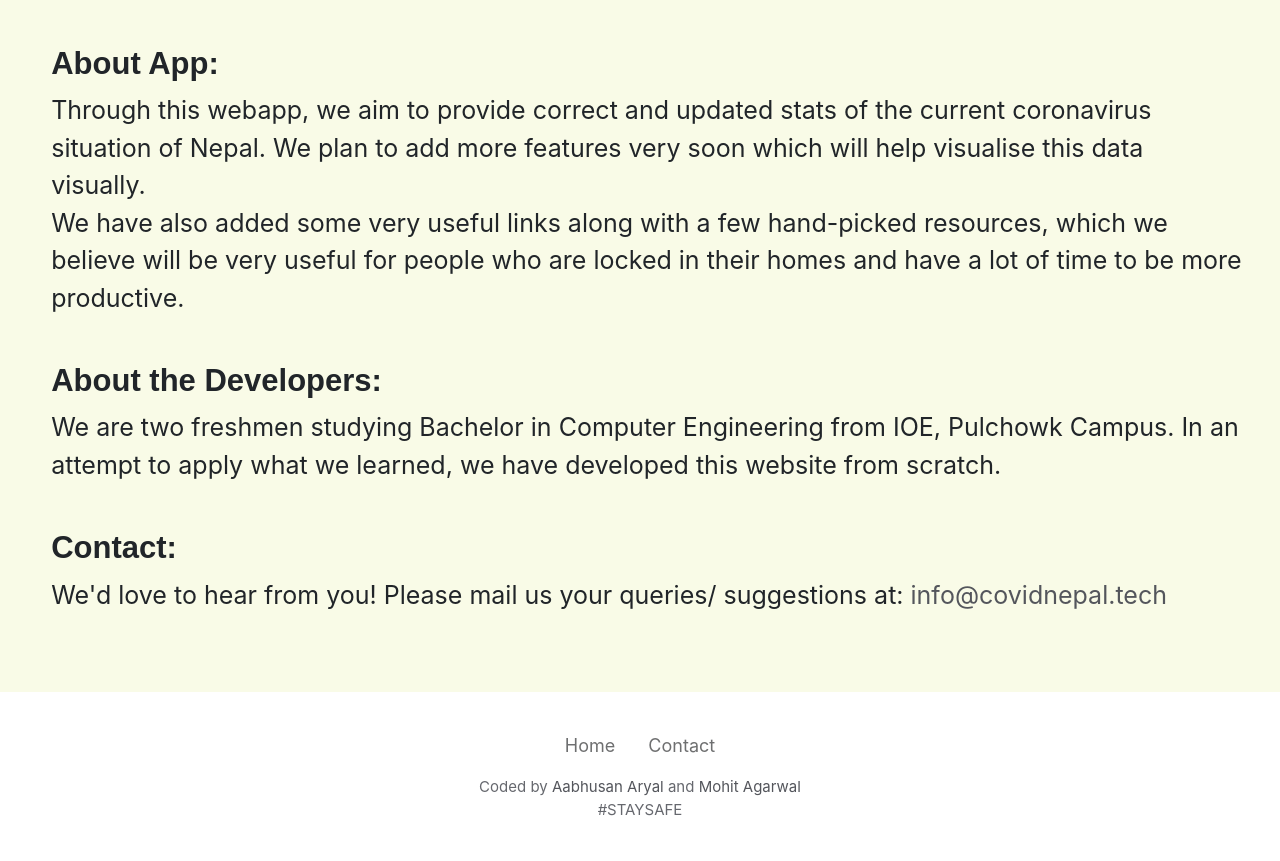
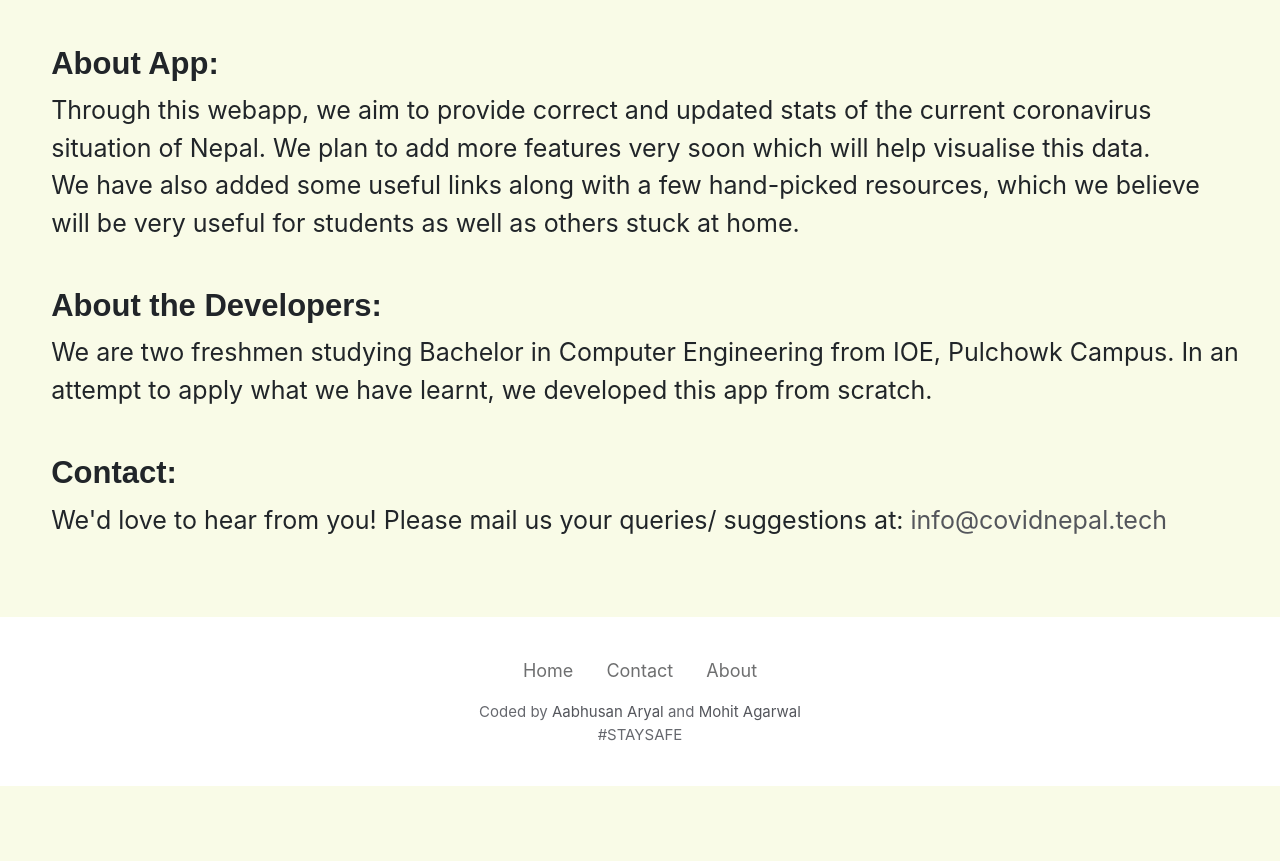
Before and after one commit to MoAgr/Covid, a Flask app: template templates/contact.html in a window 1280 px wide. Shown: the part 138-999 px from the top of the page. After the commit the page ends 924 px from the top, so only its background shows below. Run offline with Flask 2, Linux system fonts and the light colour scheme; the template is opened without the code that fills it, so the values that code supplies are empty.

Commit message:
v1 final beta

```diff
--- a/application.py
+++ b/application.py
@@ -79,6 +79,3 @@ def cases():
 @app.route('/contact')
 def contact():
     return render_template("contact.html")
-
-if __name__ == '__main__':
-    app.run(debug=True)
--- a/templates/contact.html
+++ b/templates/contact.html
@@ -29,16 +29,16 @@
 
 
     <div id="body-main-contact">
-        <h1 class = "contact-heading">About App:</h1>
-        <p class = "contact-paragraph">Through this webapp, we aim to provide correct and updated stats of the current coronavirus situation of Nepal. We plan to add more features very soon which will help visualise this data visually.
-        <br>We have also added some very useful links along with a few hand-picked resources, which we believe will be very useful for people who are locked in their homes and have a lot of time to be more productive.
+        <h1 class = "contact-heading" id = "about">About App:</h1>
+        <p class = "contact-paragraph">Through this webapp, we aim to provide correct and updated stats of the current coronavirus situation of Nepal. We plan to add more features very soon which will help visualise this data.
+        <br>We have also added some useful links along with a few hand-picked resources, which we believe will be very useful for students as well as others stuck at home.
         </p>
 
         <h1 class = "contact-heading">About the Developers:</h1>
         <p class = "contact-paragraph">We are two freshmen studying Bachelor in Computer Engineering from IOE, Pulchowk Campus.
-            In an attempt to apply what we learned, we have developed this website from scratch. </p>
+            In an attempt to apply what we have learnt, we developed this app from scratch. </p>
 
-     <h1 class = "contact-heading">Contact:</h1>
+     <h1 class = "contact-heading" id = "contact">Contact:</h1>
         <p class = "contact-paragraph">We'd love to hear from you! Please mail us your queries/ suggestions at: <a href="mailto:info@covidnepal.tech" class="footer-links">info@covidnepal.tech</a></p>
 <br>
     </div>
@@ -46,8 +46,8 @@
         <footer>
             <ul class="list-inline">
                 <li class="list-inline-item"><a href="{{ url_for('cases') }}">Home</a></li>
-                <li class="list-inline-item"><a href="{{ url_for('contact') }}">Contact</a></li>
-{#                <li class="list-inline-item"><a href="#">About</a></li>#}
+                <li class="list-inline-item"><a href="{{ url_for('contact') }}#contact">Contact</a></li>
+                <li class="list-inline-item"><a href="{{ url_for('contact') }}#about">About</a></li>
 {#                <li class="list-inline-item"><a href="#">Terms</a></li>#}
 {#                <li class="list-inline-item"><a href="#">Privacy Policy</a></li>#}
             </ul>
--- a/templates/main.html
+++ b/templates/main.html
@@ -118,7 +118,7 @@
 
     <div class="container">
         <div id="social-share">
-            <h1>Spread credible news, not virus!</h1><div><iframe src="https://www.facebook.com/plugins/share_button.php?href=https%3A%2F%2Fcovidnepal.tech%2F&layout=button&size=large&width=77&height=28&appId" width="77" height="28" style="border:none;overflow:hidden" scrolling="no" frameborder="0" allowTransparency="true" allow="encrypted-media"></iframe>
+            <h1>Spread credible information, not virus!</h1><div><iframe src="https://www.facebook.com/plugins/share_button.php?href=https%3A%2F%2Fcovidnepal.tech%2F&layout=button&size=large&width=77&height=28&appId" width="77" height="28" style="border:none;overflow:hidden" scrolling="no" frameborder="0" allowTransparency="true" allow="encrypted-media"></iframe>
 
 <a href="https://twitter.com/share?ref_src=twsrc%5Etfw" class="twitter-share-button" data-size="large" data-text="Check out this Covid 19 tracker!" data-url="https://covidnepal.tech/" data-show-count="false">Tweet</a><script async src="https://platform.twitter.com/widgets.js" charset="utf-8"></script></script></div></div>
     </div>
@@ -126,8 +126,8 @@
         <footer>
             <ul class="list-inline">
                 <li class="list-inline-item"><a href="{{ url_for('cases') }}">Home</a></li>
-                <li class="list-inline-item"><a href="{{ url_for('contact') }}">Contact</a></li>
-{#                <li class="list-inline-item"><a href="#">About</a></li>#}
+                <li class="list-inline-item"><a href="{{ url_for('contact') }}#contact">Contact</a></li>
+                <li class="list-inline-item"><a href="{{ url_for('contact') }}#about">About</a></li>
 {#                <li class="list-inline-item"><a href="#">Terms</a></li>#}
 {#                <li class="list-inline-item"><a href="#">Privacy Policy</a></li>#}
             </ul>
```
